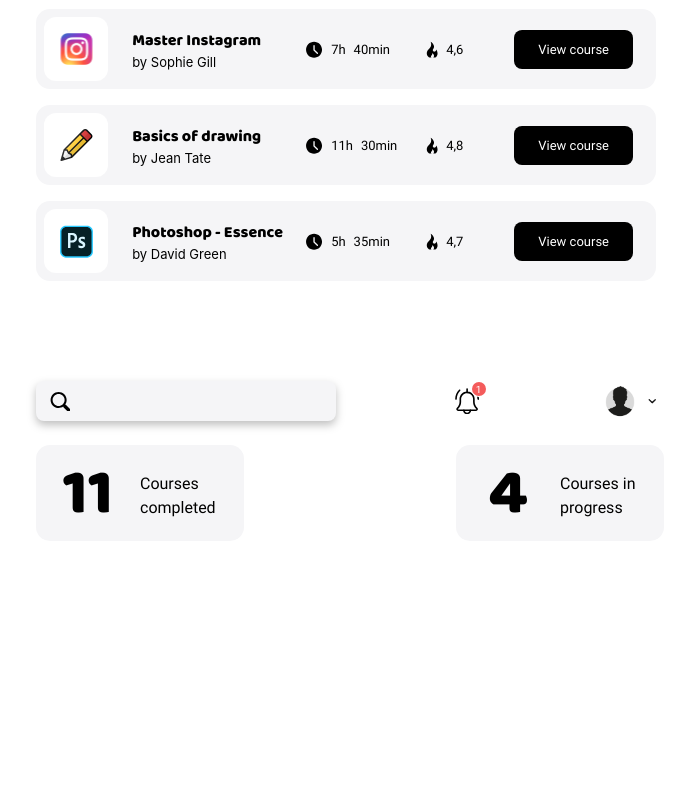
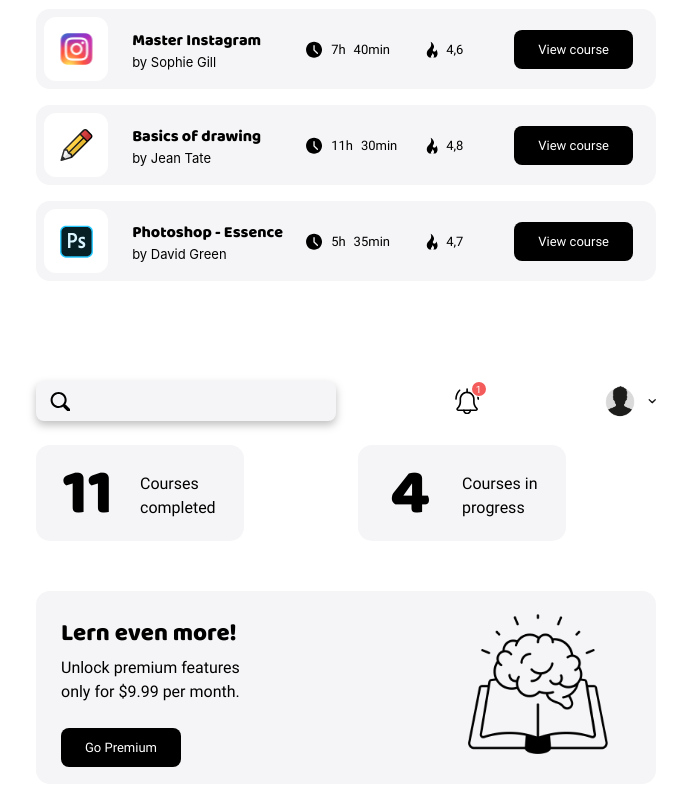
Before and after one commit to Taraskiiin/react-sc, a React (Create React App) app: page / in a window 1280 px wide. Shown: the part 732-1532 px from the top of the page, without its empty margins (294-981 px from the left). Before the commit the page ends 1289 px from the top, so only its background shows below. Built offline with nearby package versions, Linux system fonts and the light colour scheme.

Commit message:
feat: added small-banner

```diff
--- /dev/null
+++ b/src/components/atoms/SmallBanner.js
@@ -0,0 +1,58 @@
+import BlackButton from './BlackButton';
+import styled from 'styled-components';
+import React from 'react';
+
+const SmallBannerStyled = styled.div`
+	box-sizing: border-box;
+	max-width: 100%;
+	background: #f5f5f7;
+	border-radius: 14px;
+	height: 193px;
+	padding: 24px 0 15px 25px;
+	position: relative;
+	margin-top: 50px;
+
+	& > h2 {
+		font-family: 'BalooBhai';
+		font-style: normal;
+		font-weight: 400;
+		font-size: 24px;
+		line-height: 38px;
+		color: #000000;
+		margin: 0 0 3px 0;
+	}
+
+	& > p {
+		font-family: 'Roboto';
+		max-width: 179px;
+		font-style: normal;
+		font-weight: 400;
+		font-size: 16px;
+		line-height: 24px;
+		color: #000000;
+		padding: 0;
+		margin: 0 0 24px 0;
+	}
+
+	& > img {
+		position: absolute;
+		width: 140px;
+		height: 140px;
+		bottom: 30px;
+		right: 48px;
+	}
+`;
+
+export default function SmallBanner({ title, content }) {
+	return (
+		<SmallBannerStyled>
+			<h2>{title}</h2>
+			<p>{content}</p>
+			<BlackButton
+				label={'Go Premium'}
+				click={() => console.log('Go Premium')}
+			/>
+			<img alt='book illustration' src='/assets/book-illustration.png' />
+		</SmallBannerStyled>
+	);
+}
--- a/src/components/molecules/ProgressBannersBlock.js
+++ b/src/components/molecules/ProgressBannersBlock.js
@@ -14,11 +14,11 @@ const progressBannersContent = [
 ];
 
 const ProgressBannersBlockStyled = styled.div`
-	width: 100%;
+	max-width: 100%;
 	margin-top: 24px;
 	display: grid;
 	gap: 24px;
-	grid-template-columns: 200px 200px;
+	grid-template-columns: 1fr 1fr;
 	justify-content: space-between;
 `;
 
--- a/src/components/templates/RightPart.js
+++ b/src/components/templates/RightPart.js
@@ -1,3 +1,4 @@
+import SmallBanner from '../atoms/SmallBanner';
 import TopPanelRightBlock from '../molecules/TopPanelRightBlock';
 import ProgressBannersBlock from '../molecules/ProgressBannersBlock';
 import styled from 'styled-components';
@@ -14,11 +15,20 @@ const RightPartStyled = styled.div`
 	}
 `;
 
+const smallBannerContent = {
+	title: 'Lern even more!',
+	content: 'Unlock premium features only for $9.99 per month.',
+};
+
 export default function RightPart() {
 	return (
 		<RightPartStyled>
 			<TopPanelRightBlock />
 			<ProgressBannersBlock />
+			<SmallBanner
+				title={smallBannerContent.title}
+				content={smallBannerContent.content}
+			/>
 		</RightPartStyled>
 	);
 }
--- a/src/index.css
+++ b/src/index.css
@@ -16,6 +16,10 @@
 		url(./fonts/BalooBhai/BalooBhai-Regular.ttf) format('truetype');
 }
 
+* {
+	box-sizing: border-box;
+}
+
 body {
 	font-family: 'Roboto';
 	margin: 0;
```
